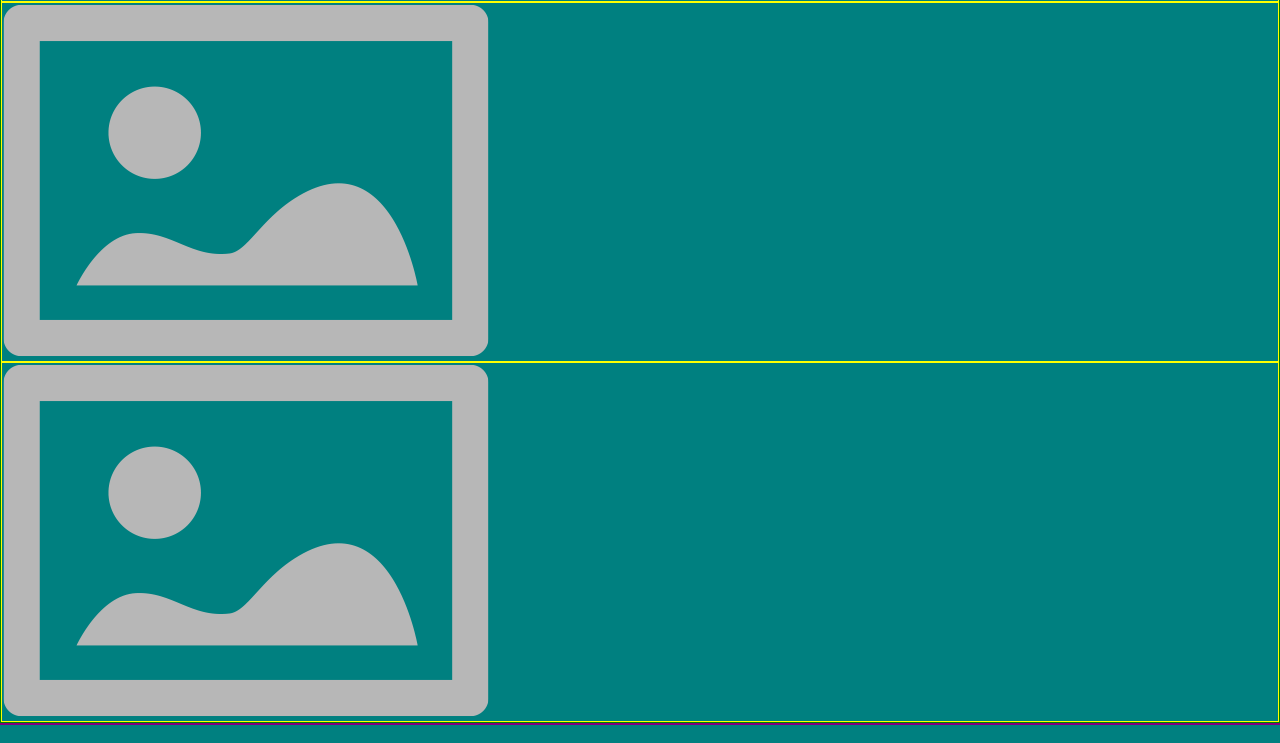
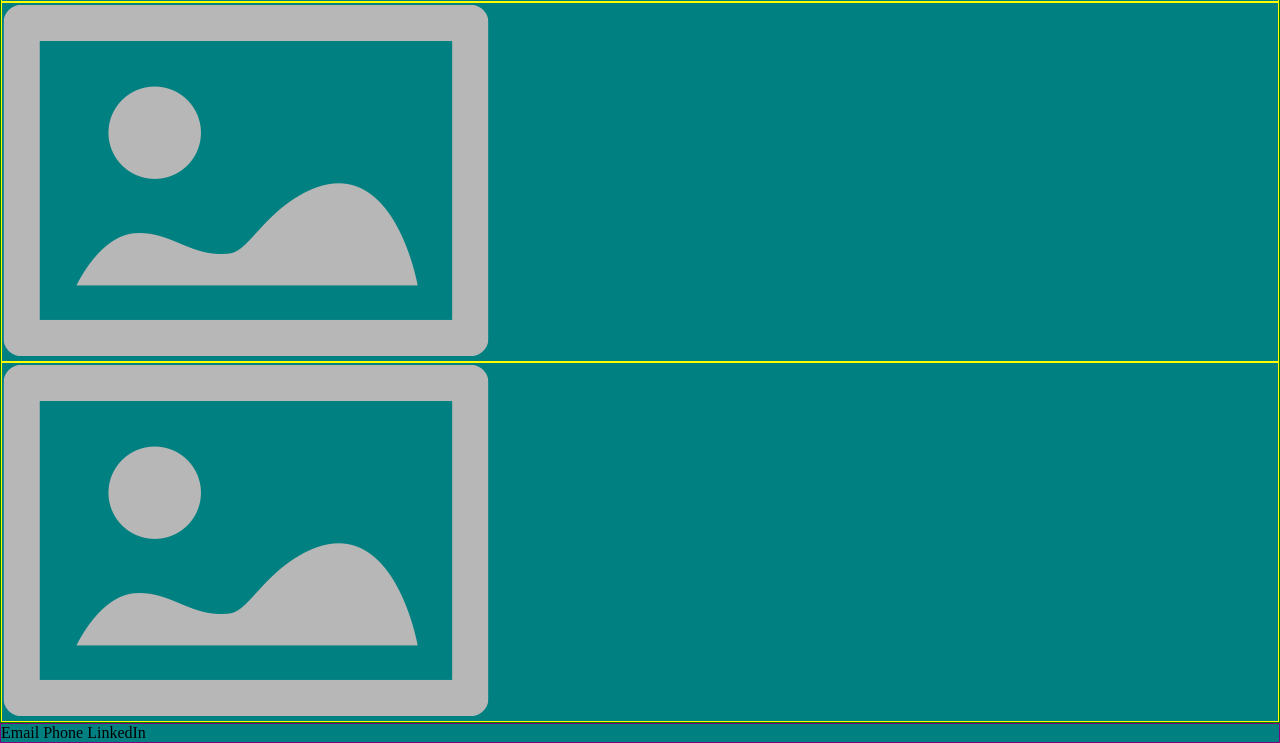
Before and after one commit to CBranagan/Portfolio, a plain HTML site: page index.html in a window 1280 px wide. Shown: the part 1528-2271 px from the top of the page. Drawn offline with Linux system fonts and the light colour scheme.

Commit message:
finished basic layout

```diff
--- a/assets/css/style.css
+++ b/assets/css/style.css
@@ -41,8 +41,6 @@ body {
     text-align: center;
 }
 
-
-
 .applications{
     border: 1px solid green;
     min-height: 10px;
--- a/index.html
+++ b/index.html
@@ -54,7 +54,9 @@
     </section>
 
     <footer id="Contact-info" class="Contact">
-
+        <Span>Email</Span>
+        <Span>Phone</Span>
+        <span>LinkedIn</span>
     </footer>
 
 
```
